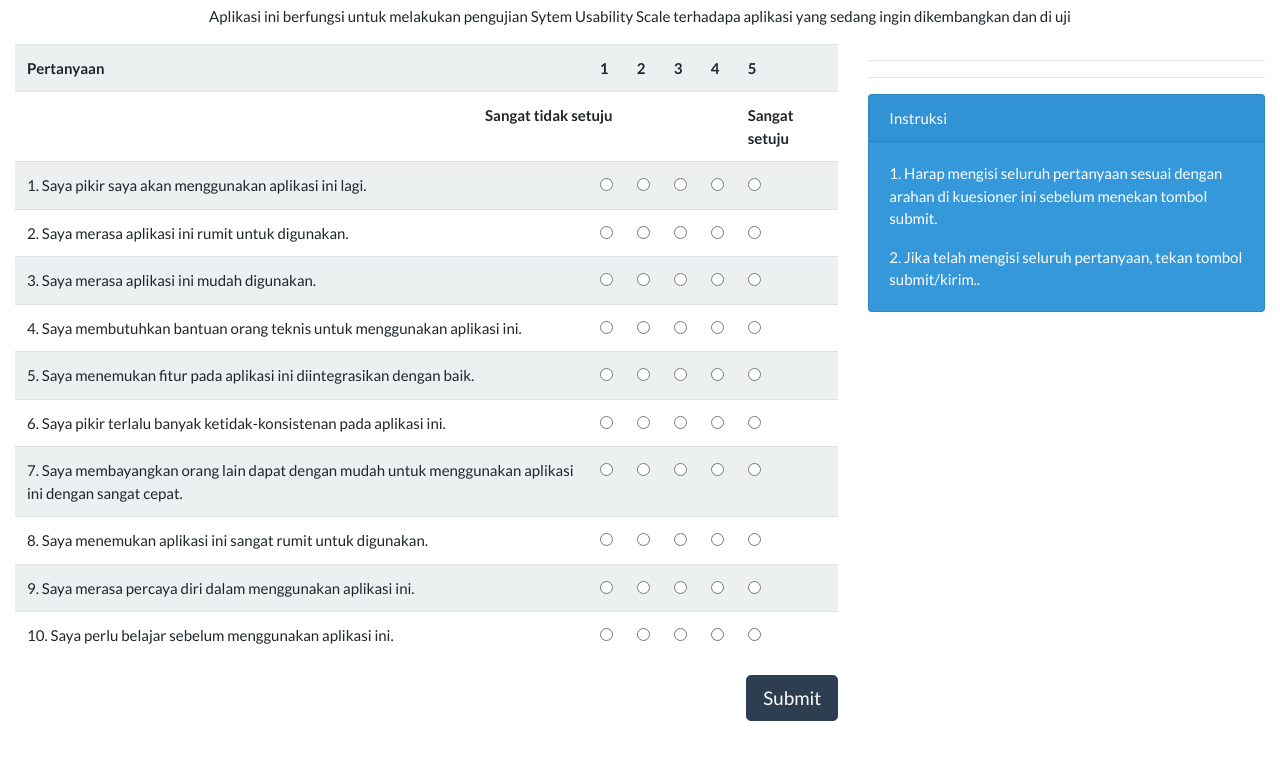
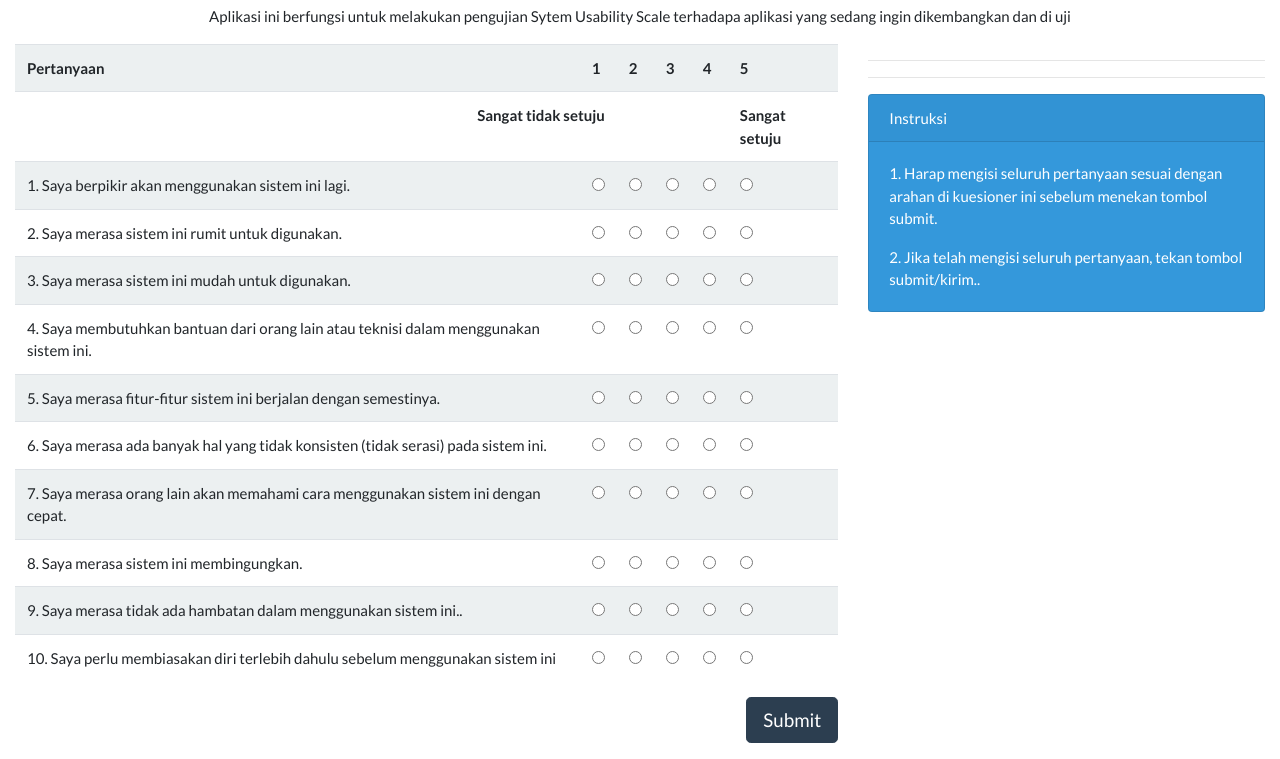
Before and after one commit to Fayed06/Questionnaire-SUS, a plain HTML site: page index.html in a window 1280 px wide. Shown: the part 67-826 px from the top of the page. Before the commit the page ends 804 px from the top, so only its background shows below. Drawn offline with nearby package versions, Linux system fonts and the light colour scheme.

Commit message:
update question

```diff
--- a/index.html
+++ b/index.html
@@ -60,7 +60,7 @@
                 <tr><th colspan="2" style="text-align: right">Sangat tidak setuju</th><th></th><th></th><th></th><th>Sangat setuju</th></tr>
                 <!-- QUESTION 1-->
                 <tr>
-                    <td>1. Saya pikir saya akan menggunakan aplikasi ini lagi.</td>
+                    <td>1. Saya berpikir akan menggunakan sistem ini lagi.</td>
                     <td><input type="radio" id="q1-1" name="sus-q1" value="1"></td>
                     <td><input type="radio" id="q1-2" name="sus-q1" value="2"></td>
                     <td><input type="radio" id="q1-3" name="sus-q1" value="3"></td>
@@ -70,7 +70,7 @@
 
                 <!-- QUESTION 2-->
                 <tr>
-                    <td>2. Saya merasa aplikasi ini rumit untuk digunakan.</td>
+                    <td>2. Saya merasa sistem ini rumit untuk digunakan.</td>
                     <td><input type="radio" id="q2-1" name="sus-q2" value="1"></td>
                     <td><input type="radio" id="q2-2" name="sus-q2" value="2"></td>
                     <td><input type="radio" id="q2-3" name="sus-q2" value="3"></td>
@@ -80,7 +80,7 @@
 
                 <!-- QUESTION 3-->
                 <tr>
-                    <td>3. Saya merasa aplikasi ini mudah digunakan.</td>
+                    <td>3. Saya merasa sistem ini mudah untuk digunakan.</td>
                     <td><input type="radio" id="q3-1" name="sus-q3" value="1"></td>
                     <td><input type="radio" id="q3-2" name="sus-q3" value="2"></td>
                     <td><input type="radio" id="q3-3" name="sus-q3" value="3"></td>
@@ -90,7 +90,7 @@
 
                 <!-- QUESTION 4-->
                 <tr>
-                    <td>4. Saya membutuhkan bantuan orang teknis untuk menggunakan aplikasi ini.</td>
+                    <td>4. Saya membutuhkan bantuan dari orang lain atau teknisi dalam menggunakan sistem ini.</td>
                     <td><input type="radio" id="q4-1" name="sus-q4" value="1"></td>
                     <td><input type="radio" id="q4-2" name="sus-q4" value="2"></td>
                     <td><input type="radio" id="q4-3" name="sus-q4" value="3"></td>
@@ -100,7 +100,7 @@
 
                 <!-- QUESTION 5-->
                 <tr>
-                    <td>5. Saya menemukan fitur pada aplikasi ini diintegrasikan dengan baik.</td>
+                    <td>5. Saya merasa fitur-fitur sistem ini berjalan dengan semestinya.</td>
                     <td><input type="radio" id="q5-1" name="sus-q5" value="1"></td>
                     <td><input type="radio" id="q5-2" name="sus-q5" value="2"></td>
                     <td><input type="radio" id="q5-3" name="sus-q5" value="3"></td>
@@ -110,7 +110,7 @@
 
                 <!-- QUESTION 6-->
                 <tr>
-                    <td>6. Saya pikir terlalu banyak ketidak-konsistenan pada aplikasi ini.</td>
+                    <td>6. Saya merasa ada banyak hal yang tidak konsisten (tidak serasi) pada sistem ini.</td>
                     <td><input type="radio" id="q6-1" name="sus-q6" value="1"></td>
                     <td><input type="radio" id="q6-2" name="sus-q6" value="2"></td>
                     <td><input type="radio" id="q6-3" name="sus-q6" value="3"></td>
@@ -120,7 +120,7 @@
 
                 <!-- QUESTION 7-->
                 <tr>
-                    <td>7. Saya membayangkan orang lain dapat dengan mudah untuk menggunakan aplikasi ini dengan sangat cepat.</td>
+                    <td>7. Saya merasa orang lain akan memahami cara menggunakan sistem ini dengan cepat.</td>
                     <td><input type="radio" id="q7-1" name="sus-q7" value="1"></td>
                     <td><input type="radio" id="q7-2" name="sus-q7" value="2"></td>
                     <td><input type="radio" id="q7-3" name="sus-q7" value="3"></td>
@@ -130,7 +130,7 @@
 
                 <!-- QUESTION 8-->
                 <tr>
-                    <td>8. Saya menemukan aplikasi ini sangat rumit untuk digunakan.</td>
+                    <td>8. Saya merasa sistem ini membingungkan.</td>
                     <td><input type="radio" id="q8-1" name="sus-q8" value="1"></td>
                     <td><input type="radio" id="q8-2" name="sus-q8" value="2"></td>
                     <td><input type="radio" id="q8-3" name="sus-q8" value="3"></td>
@@ -140,7 +140,7 @@
 
                 <!-- QUESTION 9-->
                 <tr>
-                    <td>9. Saya merasa percaya diri dalam menggunakan aplikasi ini.</td>
+                    <td>9. Saya merasa tidak ada hambatan dalam menggunakan sistem ini..</td>
                     <td><input type="radio" id="q9-1" name="sus-q9" value="1"></td>
                     <td><input type="radio" id="q9-2" name="sus-q9" value="2"></td>
                     <td><input type="radio" id="q9-3" name="sus-q9" value="3"></td>
@@ -150,7 +150,7 @@
 
                 <!-- QUESTION 10-->
                 <tr>
-                    <td>10. Saya perlu belajar sebelum menggunakan aplikasi ini.</td>
+                    <td>10. Saya perlu membiasakan diri terlebih dahulu sebelum menggunakan sistem ini</td>
                     <td><input type="radio" id="q10-1" name="sus-q10" value="1"></td>
                     <td><input type="radio" id="q10-2" name="sus-q10" value="2"></td>
                     <td><input type="radio" id="q10-3" name="sus-q10" value="3"></td>
```
